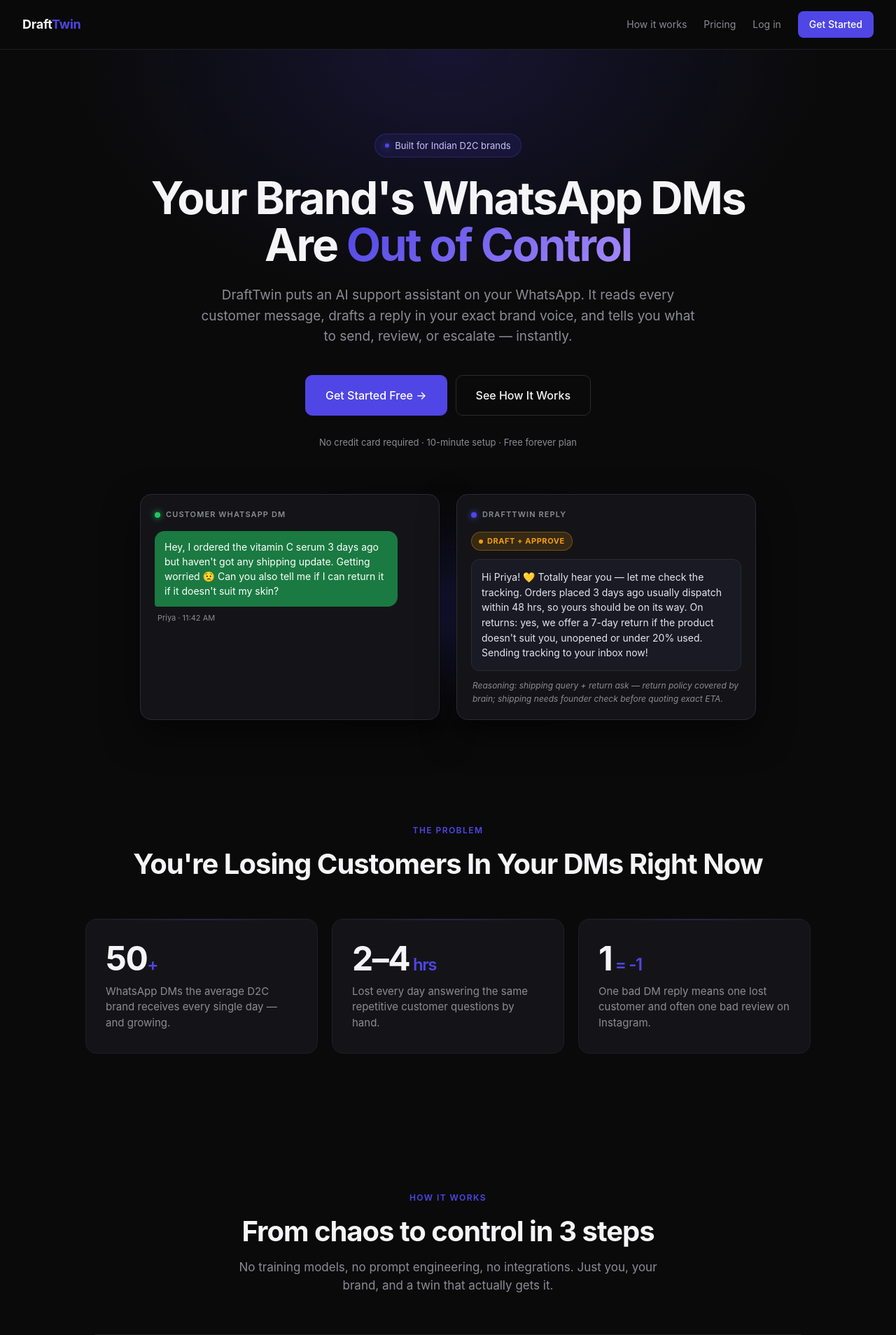
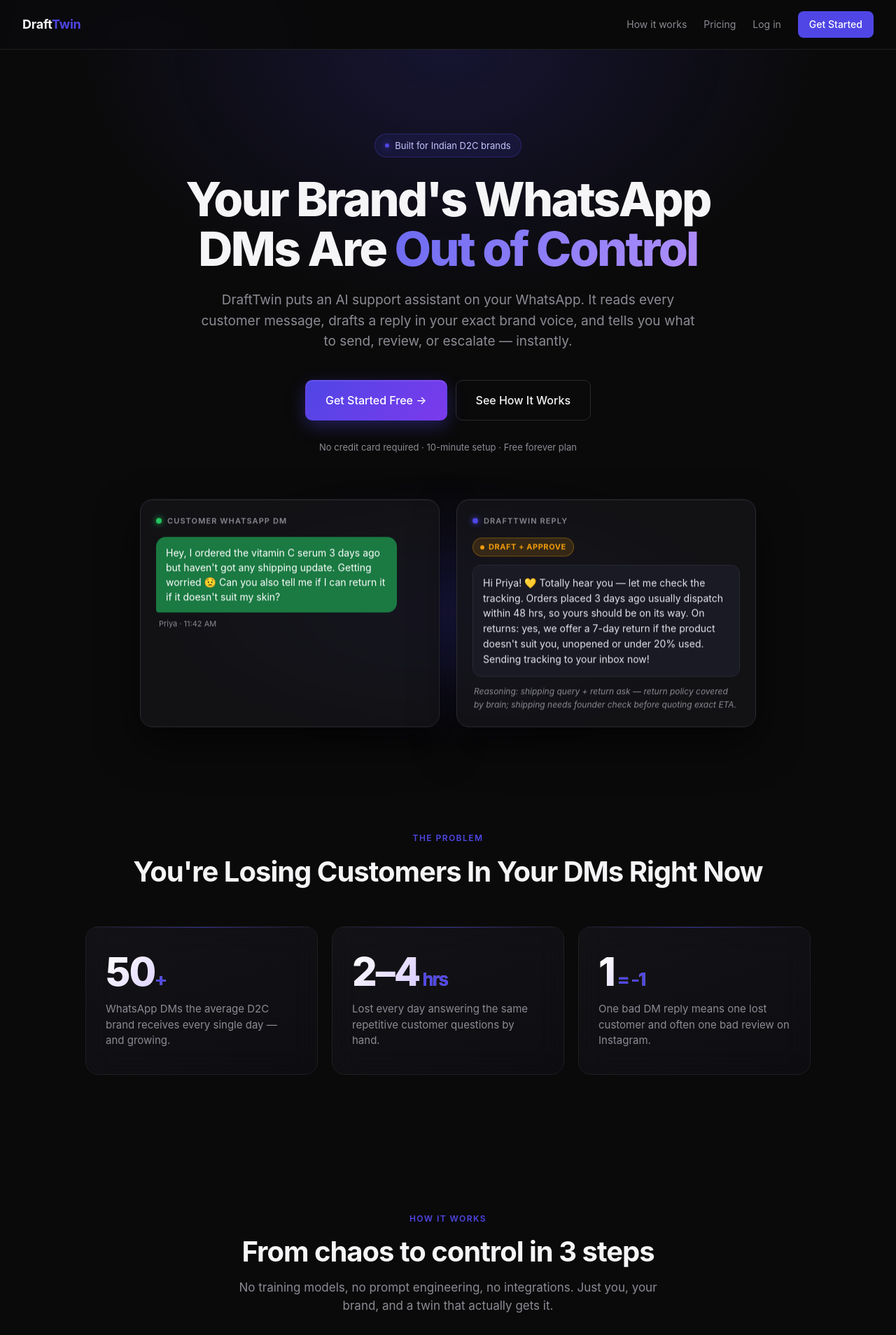
Before and after one commit to UditBuilds/drafttwin, a Flask app: page / in a window 1280 px wide. Shown: the top 1908 px of the page at 70% size. Run offline with Flask 3, Linux system fonts and the light colour scheme.

Commit message:
Polish landing visuals: orbs, gradients, glows, scroll reveal
Adds drifting gradient orbs, animated tri-color hero gradient, floating
hero mockup with pulsing glow, shine-sweep on primary CTA, gradient-text
stat numbers with hover lift, bloom on step numbers, gradient-bordered
icon tiles on who-it's-for, rotating conic-gradient border on the
pricing card, and IntersectionObserver-based scroll reveal. Pure CSS +
a tiny inline script — no framework added.

Co-Authored-By: Claude Opus 4.7 <noreply@anthropic.com>

```diff
--- a/templates/landing.html
+++ b/templates/landing.html
@@ -35,15 +35,50 @@
       position: fixed;
       inset: 0;
       background-image:
-        linear-gradient(rgba(79, 70, 229, 0.06) 1px, transparent 1px),
-        linear-gradient(90deg, rgba(79, 70, 229, 0.06) 1px, transparent 1px);
-      background-size: 48px 48px;
+        linear-gradient(rgba(79, 70, 229, 0.04) 1px, transparent 1px),
+        linear-gradient(90deg, rgba(79, 70, 229, 0.04) 1px, transparent 1px);
+      background-size: 56px 56px;
       mask-image: radial-gradient(ellipse 80% 60% at 50% 20%, #000 40%, transparent 80%);
       -webkit-mask-image: radial-gradient(ellipse 80% 60% at 50% 20%, #000 40%, transparent 80%);
       pointer-events: none;
       z-index: 0;
     }
+    .orb {
+      position: fixed;
+      border-radius: 50%;
+      filter: blur(90px);
+      opacity: 0.55;
+      pointer-events: none;
+      z-index: 0;
+      will-change: transform;
+    }
+    .orb-1 {
+      top: -120px; left: -100px;
+      width: 520px; height: 520px;
+      background: radial-gradient(circle, rgba(79, 70, 229, 0.55), transparent 70%);
+      animation: orbDrift 18s ease-in-out infinite;
+    }
+    .orb-2 {
+      top: 30%; right: -160px;
+      width: 480px; height: 480px;
+      background: radial-gradient(circle, rgba(167, 139, 250, 0.4), transparent 70%);
+      animation: orbDrift 22s ease-in-out infinite reverse;
+    }
+    .orb-3 {
+      bottom: -200px; left: 30%;
+      width: 560px; height: 560px;
+      background: radial-gradient(circle, rgba(99, 102, 241, 0.35), transparent 70%);
+      animation: orbDrift 26s ease-in-out infinite;
+    }
+    @keyframes orbDrift {
+      0%, 100% { transform: translate(0, 0) scale(1); }
+      50% { transform: translate(60px, -40px) scale(1.08); }
+    }
     .nav, section, footer { position: relative; z-index: 1; }
+
+    /* Scroll reveal */
+    .reveal { opacity: 0; transform: translateY(24px); transition: opacity 0.7s ease-out, transform 0.7s ease-out; }
+    .reveal.visible { opacity: 1; transform: translateY(0); }
     a { color: inherit; text-decoration: none; }
 
     /* Nav */
@@ -93,11 +128,26 @@
       font-family: inherit;
     }
     .btn-primary {
-      background: var(--accent);
+      background: linear-gradient(135deg, var(--accent) 0%, #7c3aed 100%);
       color: #fff;
-      border-color: var(--accent);
+      border-color: transparent;
+      position: relative;
+      overflow: hidden;
+      box-shadow: 0 8px 24px rgba(79, 70, 229, 0.35), inset 0 1px 0 rgba(255, 255, 255, 0.15);
     }
-    .btn-primary:hover { background: var(--accent-hover); border-color: var(--accent-hover); }
+    .btn-primary::before {
+      content: "";
+      position: absolute;
+      top: 0; left: -100%;
+      width: 100%; height: 100%;
+      background: linear-gradient(90deg, transparent, rgba(255, 255, 255, 0.25), transparent);
+      transition: left 0.6s ease;
+    }
+    .btn-primary:hover::before { left: 100%; }
+    .btn-primary:hover {
+      transform: translateY(-1px);
+      box-shadow: 0 12px 32px rgba(79, 70, 229, 0.5), inset 0 1px 0 rgba(255, 255, 255, 0.2);
+    }
     .btn-ghost {
       background: transparent;
       color: var(--text);
@@ -159,17 +209,23 @@
       box-shadow: 0 0 10px var(--accent);
     }
     .hero h1 {
-      font-size: 64px;
-      line-height: 1.05;
-      letter-spacing: -0.035em;
-      font-weight: 700;
+      font-size: 68px;
+      line-height: 1.04;
+      letter-spacing: -0.04em;
+      font-weight: 800;
       margin: 0 0 24px;
     }
     .hero h1 .accent {
-      background: linear-gradient(135deg, var(--accent) 0%, #a78bfa 100%);
+      background: linear-gradient(120deg, #6366f1 0%, #a78bfa 50%, #f472b6 100%);
+      background-size: 200% 200%;
       -webkit-background-clip: text;
       background-clip: text;
       color: transparent;
+      animation: gradientShift 8s ease infinite;
+    }
+    @keyframes gradientShift {
+      0%, 100% { background-position: 0% 50%; }
+      50% { background-position: 100% 50%; }
     }
     .hero-sub {
       font-size: 19px;
@@ -196,21 +252,37 @@
       margin-right: auto;
       text-align: left;
       position: relative;
+      animation: heroFloat 6s ease-in-out infinite;
+    }
+    @keyframes heroFloat {
+      0%, 100% { transform: translateY(0); }
+      50% { transform: translateY(-8px); }
     }
     .hero-mock::before {
       content: "";
       position: absolute;
-      inset: -40px;
-      background: radial-gradient(ellipse 60% 50% at 50% 50%, rgba(79, 70, 229, 0.25), transparent 70%);
-      filter: blur(30px);
+      inset: -60px;
+      background: radial-gradient(ellipse 60% 50% at 50% 50%, rgba(79, 70, 229, 0.4), transparent 70%);
+      filter: blur(40px);
       z-index: -1;
+      animation: glowPulse 4s ease-in-out infinite;
+    }
+    @keyframes glowPulse {
+      0%, 100% { opacity: 0.7; }
+      50% { opacity: 1; }
     }
     .mock-card {
-      background: var(--bg-card);
+      background: rgba(20, 20, 24, 0.85);
+      backdrop-filter: blur(20px);
       border: 1px solid var(--border-strong);
-      border-radius: 16px;
-      padding: 20px;
-      box-shadow: 0 20px 50px rgba(0, 0, 0, 0.5);
+      border-radius: 18px;
+      padding: 22px;
+      box-shadow: 0 24px 60px rgba(0, 0, 0, 0.6), inset 0 1px 0 rgba(255, 255, 255, 0.05);
+      transition: transform 0.3s ease, border-color 0.3s ease;
+    }
+    .mock-card:hover {
+      transform: translateY(-4px);
+      border-color: rgba(79, 70, 229, 0.4);
     }
     .mock-label {
       font-size: 11px;
@@ -290,12 +362,14 @@
       gap: 20px;
     }
     .stat-card {
-      background: var(--bg-card);
+      background: linear-gradient(160deg, rgba(20, 20, 24, 0.9), rgba(14, 14, 18, 0.9));
+      backdrop-filter: blur(20px);
       border: 1px solid var(--border);
-      border-radius: 16px;
-      padding: 32px 28px;
+      border-radius: 18px;
+      padding: 36px 28px;
       position: relative;
       overflow: hidden;
+      transition: transform 0.3s ease, border-color 0.3s ease, box-shadow 0.3s ease;
     }
     .stat-card::before {
       content: "";
@@ -303,20 +377,39 @@
       top: 0; left: 0; right: 0;
       height: 1px;
       background: linear-gradient(90deg, transparent, var(--accent), transparent);
-      opacity: 0.4;
+      opacity: 0.6;
     }
+    .stat-card::after {
+      content: "";
+      position: absolute;
+      inset: 0;
+      background: radial-gradient(circle at 50% 0%, rgba(79, 70, 229, 0.15), transparent 60%);
+      opacity: 0;
+      transition: opacity 0.4s ease;
+      pointer-events: none;
+    }
+    .stat-card:hover {
+      transform: translateY(-4px);
+      border-color: rgba(79, 70, 229, 0.4);
+      box-shadow: 0 20px 40px rgba(79, 70, 229, 0.15);
+    }
+    .stat-card:hover::after { opacity: 1; }
     .stat-number {
-      font-size: 48px;
+      font-size: 56px;
       line-height: 1;
-      font-weight: 700;
-      letter-spacing: -0.03em;
-      color: var(--text);
-      margin-bottom: 12px;
+      font-weight: 800;
+      letter-spacing: -0.035em;
+      background: linear-gradient(135deg, #fff 0%, #a78bfa 100%);
+      -webkit-background-clip: text;
+      background-clip: text;
+      color: transparent;
+      margin-bottom: 14px;
     }
     .stat-number .unit {
-      font-size: 24px;
+      font-size: 26px;
       color: var(--accent);
-      font-weight: 600;
+      font-weight: 700;
+      -webkit-text-fill-color: var(--accent);
     }
     .stat-label {
       color: var(--muted);
@@ -543,6 +695,10 @@
 </head>
 <body>
 
+  <div class="orb orb-1"></div>
+  <div class="orb orb-2"></div>
+  <div class="orb orb-3"></div>
+
   <nav class="nav">
     <a class="nav-brand" href="/">Draft<span>Twin</span></a>
     <div class="nav-links">
@@ -593,7 +749,7 @@
 
   <!-- PAIN -->
   <section class="pain">
-    <div class="section-head">
+    <div class="section-head reveal">
       <span class="section-eyebrow">The Problem</span>
       <h2 class="section-title">You're Losing Customers In Your DMs Right Now</h2>
     </div>
@@ -615,7 +771,7 @@
 
   <!-- HOW IT WORKS -->
   <section id="how">
-    <div class="section-head">
+    <div class="section-head reveal">
       <span class="section-eyebrow">How It Works</span>
       <h2 class="section-title">From chaos to control in 3 steps</h2>
       <p class="section-sub">No training models, no prompt engineering, no integrations. Just you, your brand, and a twin that actually gets it.</p>
@@ -652,7 +808,7 @@
 
   <!-- COMPARISON -->
   <section>
-    <div class="section-head">
+    <div class="section-head reveal">
       <span class="section-eyebrow">Why DraftTwin</span>
       <h2 class="section-title">DraftTwin vs. hiring human support</h2>
       <p class="section-sub">Stop choosing between cost, speed, and quality. Your twin beats a human hire on all three.</p>
@@ -699,7 +855,7 @@
 
   <!-- WHO IT'S FOR -->
   <section>
-    <div class="section-head">
+    <div class="section-head reveal">
       <span class="section-eyebrow">Who It's For</span>
       <h2 class="section-title">Built for Indian D2C brands</h2>
       <p class="section-sub">If your customers DM you on WhatsApp or Instagram, DraftTwin is built for you.</p>
@@ -726,7 +882,7 @@
 
   <!-- PRICING -->
   <section id="pricing">
-    <div class="section-head">
+    <div class="section-head reveal">
       <span class="section-eyebrow">Pricing</span>
       <h2 class="section-title">Free to start. No card needed.</h2>
       <p class="section-sub">Spin up your twin and draft unlimited replies. Upgrade paths come later — for now, it's simple.</p>
@@ -761,5 +917,17 @@
     DraftTwin © 2026 · AI Customer Support for Indian D2C Brands
   </footer>
 
+  <script>
+    const io = new IntersectionObserver((entries) => {
+      entries.forEach(e => {
+        if (e.isIntersecting) {
+          e.target.classList.add('visible');
+          io.unobserve(e.target);
+        }
+      });
+    }, { threshold: 0.15 });
+    document.querySelectorAll('.reveal').forEach(el => io.observe(el));
+  </script>
+
 </body>
 </html>
```
Also changed, not shown: other parts of templates/landing.html (+72 -13 lines).
